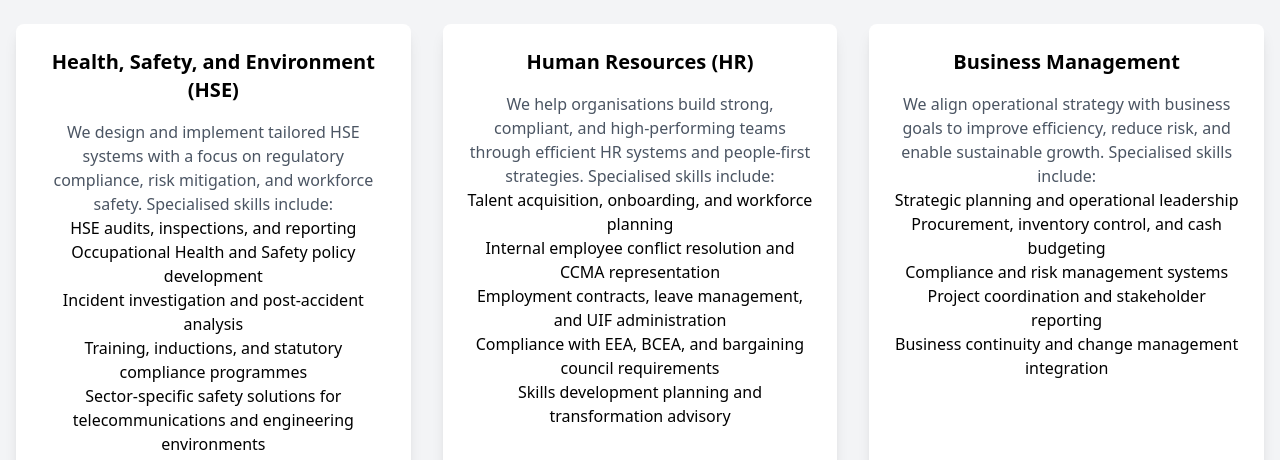
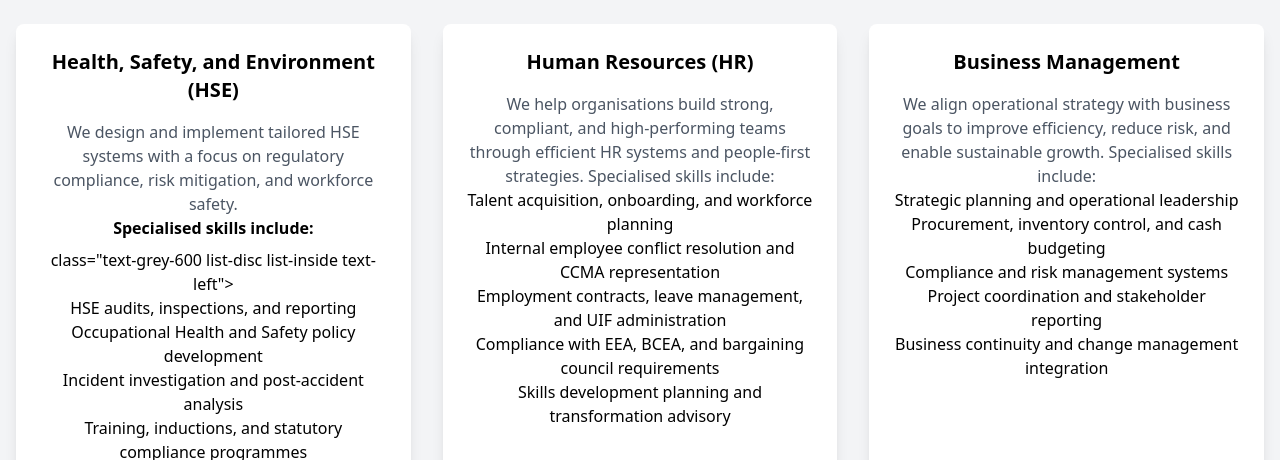
Before and after one commit to Undefined-Sol/undefined-solutions, a plain HTML site: page index.html in a window 1280 px wide. Shown: the part 492-952 px from the top of the page. Drawn offline with nearby package versions, Linux system fonts and the light colour scheme.

Commit message:
Update index.html

```diff
--- a/index.html
+++ b/index.html
@@ -38,17 +38,16 @@
         <!-- HSE -->
         <div class="bg-white p-6 rounded-lg shadow-lg text-center">
           <h3 class="text-xl font-semibold mb-4">Health, Safety, and Environment (HSE)</h3>
-          <p class="text-gray-600">We design and implement tailored HSE systems with a focus on regulatory compliance, risk mitigation, and workforce safety.
-Specialised skills include:
-<ul>
+          <p class="text-gray-600">We design and implement tailored HSE systems with a focus on regulatory compliance, risk mitigation, and workforce safety.</p>
+<p class= "text-grey-600 font-semibold mb-2">Specialised skills include:</p>
+<ul>class="text-grey-600 list-disc list-inside text-left">
 <li>HSE audits, inspections, and reporting</li>
 <li>Occupational Health and Safety policy development</li>
 <li>Incident investigation and post-accident analysis</li>
 <li>Training, inductions, and statutory compliance programmes</li>
 <li>Sector-specific safety solutions for telecommunications and engineering environments</li>
 </ul>
-        </p>
-        </div>
+     </div>
         <!-- HR -->
         <div class="bg-white p-6 rounded-lg shadow-lg text-center">
           <h3 class="text-xl font-semibold mb-4">Human Resources (HR)</h3>
```
